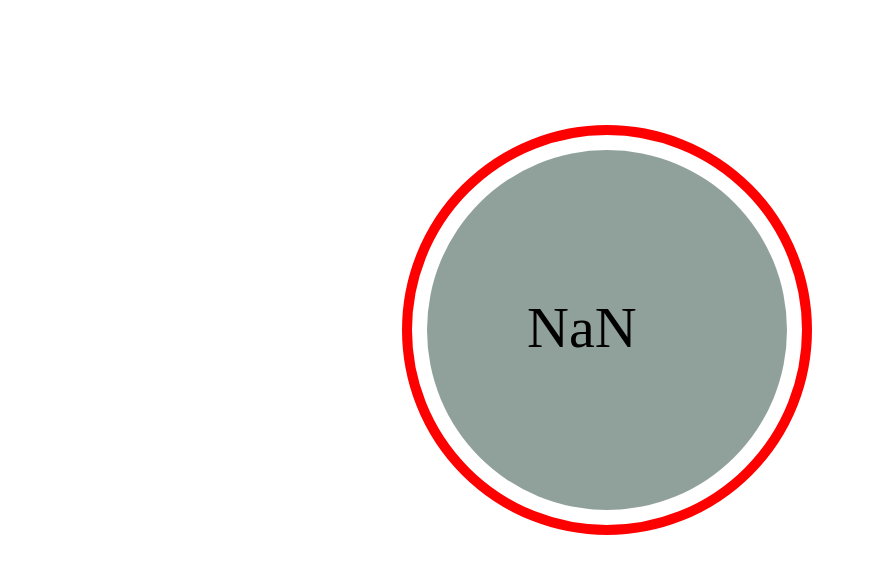
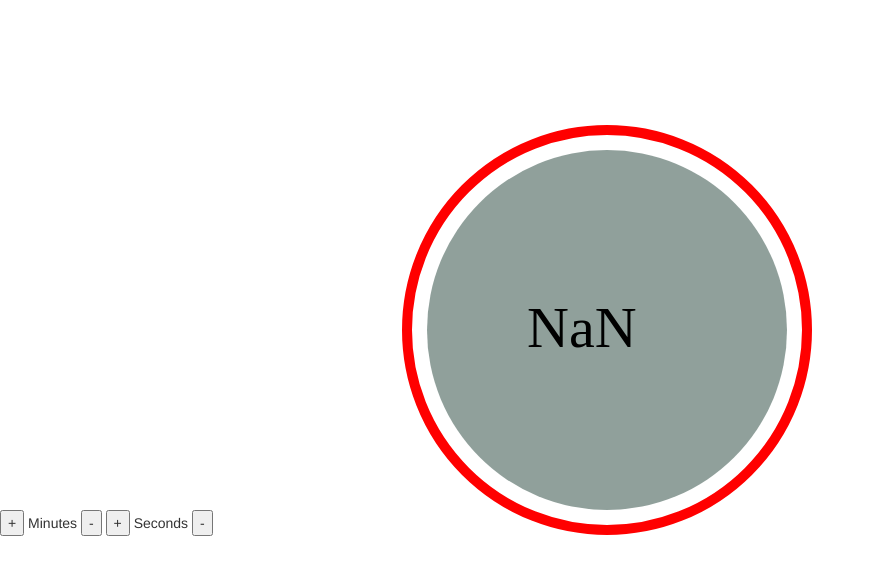
Before and after one commit to ChaosPredictor/08-PomodoroClock, a plain HTML site: page index.html in a window 1280 px wide. Shown: the whole page, without its empty margins (0-875 px from the left). Drawn offline with nearby package versions, Linux system fonts and the light colour scheme; files whose address does not match are found by name; a web font is replaced by a local one.

Commit message:
add html timer buttons

```diff
--- a/index.html
+++ b/index.html
@@ -22,5 +22,13 @@
 		<div id="refresh" class="col-md-0 col-md-offset-4 main-div">
 			<canvas id="myCanvas" width="440" height="440" style="border:0px solid #d3d3d3;">
 		</div>
+		<div id="buttons-menu">
+			<button id="min-plus"> + </button>
+			Minutes
+			<button id="min-minus"> - </button>
+			<button id="sec-plus"> + </button>
+			Seconds
+			<button id="sec-minus"> - </button>
+		</div>
 	</body>
 </html>
--- a/js/main.js
+++ b/js/main.js
@@ -19,7 +19,6 @@ $(document).ready(function(){
 			drowArc(timer.getTimeLeft(timeout)/(timeOn*1000), pad(timer.getTimeLeftMinutes(timeout),2)+ ' : ' + pad(timer.getTimeLeftSeconds(timeout),2)+'');
 		}, 100);
 
-		//printTimer(this);
 	});
 
 });
```
